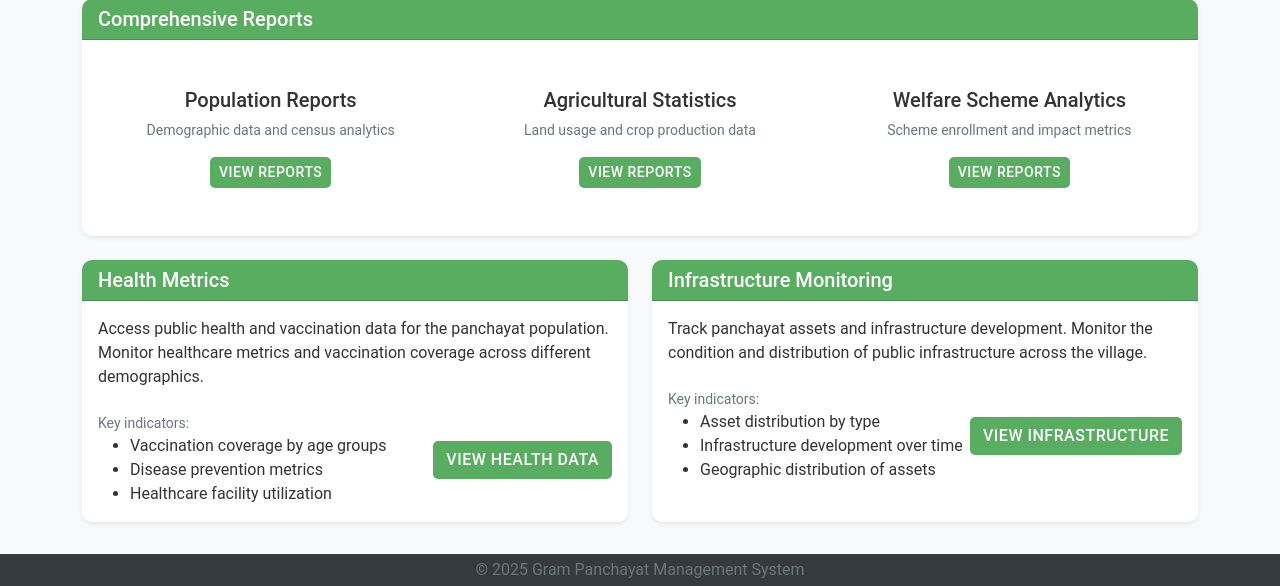
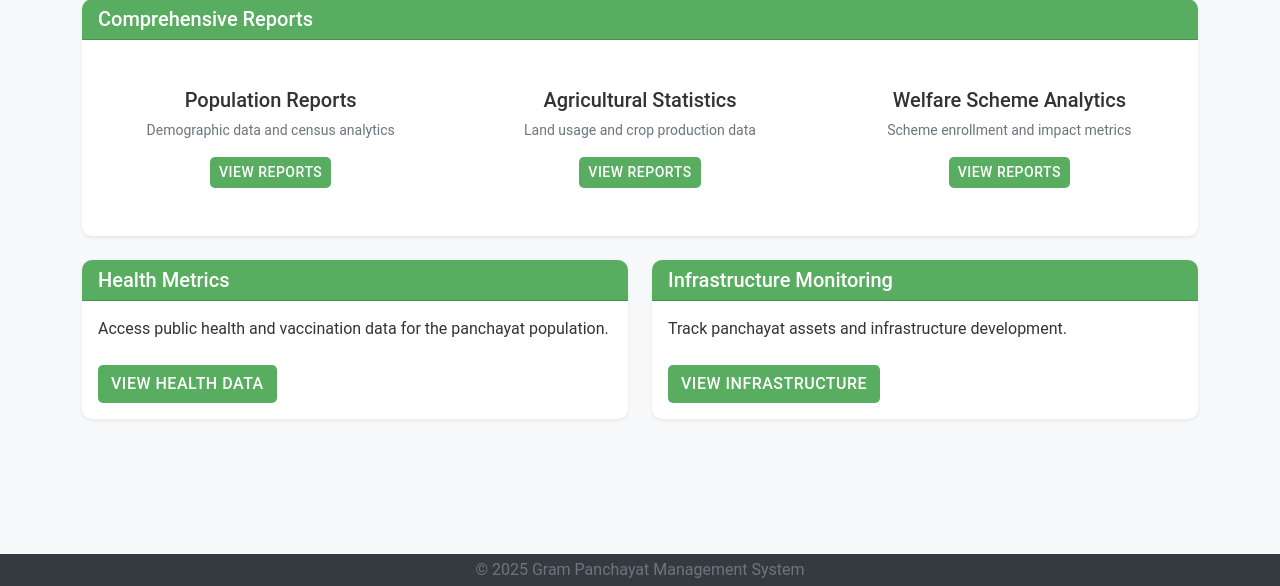
Before and after one commit to prabhash-golla/DBMS_LAB, a Flask app: template Assignment4/templates/dashboard/monitor.html in a window 1280 px wide. Shown: the part 214-800 px from the top of the page. Run offline with Flask 3, Linux system fonts and the light colour scheme; the template is opened without the code that fills it, so the values that code supplies are empty; some libraries are stand-ins or nearby versions.

Commit message:
Made Changes in Ass 4/5

```diff
--- a/Assignment4/employee_routes.py
+++ b/Assignment4/employee_routes.py
@@ -1949,7 +1949,7 @@ def vaccination_reports():
             'age_group_stats': [{'age_group': stat[0], 'count': stat[1]} for stat in age_group_stats]
         }
 
-        return render_template('vaccination_reports.html', statistics=statistics)
+        return render_template('employee/vaccination_reports.html', statistics=statistics)
     except Exception as e:
         flash(f'An error occurred: {str(e)}', 'danger')
         return redirect(url_for('employee.manage_vaccinations'))
--- a/Assignment4/templates/dashboard/monitor.html
+++ b/Assignment4/templates/dashboard/monitor.html
@@ -79,17 +79,17 @@
             <div class="card-header text-white">
                 <h5 class="mb-0"><i class="fas fa-heartbeat"></i> Health Metrics</h5>
             </div>
-            <div class="card-body">
-                <p>Access public health and vaccination data for the panchayat population. Monitor healthcare metrics and vaccination coverage across different demographics.</p>
+            <div class="card-body  align-items-center">
+                <p>Access public health and vaccination data for the panchayat population.{# Monitor healthcare metrics and vaccination coverage across different demographics.#}</p>
                 <div class="d-flex justify-content-between align-items-center mt-4">
-                    <div>
+                    {#<div>
                         <div class="small text-muted">Key indicators:</div>
                         <ul class="mb-0">
                             <li>Vaccination coverage by age groups</li>
                             <li>Disease prevention metrics</li>
                             <li>Healthcare facility utilization</li>
                         </ul>
-                    </div>
+                    </div>#}
                     <a href="{{ url_for('monitor.health_metrics') }}" class="btn" style="background-color: #02830fa8;color:white">
                         <i class="fas fa-chart-bar"></i> View Health Data
                     </a>
@@ -103,17 +103,17 @@
             <div class="card-header text-white">
                 <h5 class="mb-0"><i class="fas fa-road"></i> Infrastructure Monitoring</h5>
             </div>
-            <div class="card-body">
-                <p>Track panchayat assets and infrastructure development. Monitor the condition and distribution of public infrastructure across the village.</p>
+            <div class="card-body align-items-center">
+                <p>Track panchayat assets and infrastructure development. {#Monitor the condition and distribution of public infrastructure across the village.#}</p>
                 <div class="d-flex justify-content-between align-items-center mt-4">
-                    <div>
+                    {#<div>
                         <div class="small text-muted">Key indicators:</div>
                         <ul class="mb-0">
                             <li>Asset distribution by type</li>
                             <li>Infrastructure development over time</li>
                             <li>Geographic distribution of assets</li>
                         </ul>
-                    </div>
+                    </div>#}
                     <a href="{{ url_for('monitor.infrastructure_monitoring') }}" class="btn" style="background-color: #02830fa8;color:white">
                         <i class="fas fa-building"></i> View Infrastructure
                     </a>
--- a/Assignment4/templates/employee/vaccination_reports.html
+++ b/Assignment4/templates/employee/vaccination_reports.html
@@ -195,7 +195,7 @@
         </div>
     </div>
 
-    <!-- Export Options -->
+    {#<!-- Export Options -->
     <div class="col-md-12 mb-4">
         <div class="card">
             <div class="card-header text-white">
@@ -243,7 +243,7 @@
             </div>
         </div>
     </div>
-</div>
+</div>#}
 
 
 <div id="reportModal" class="modal fade" tabindex="-1">
```
Also changed, not shown: Assignment4/requirements.txt (+20 -2 lines), 3 other files.
